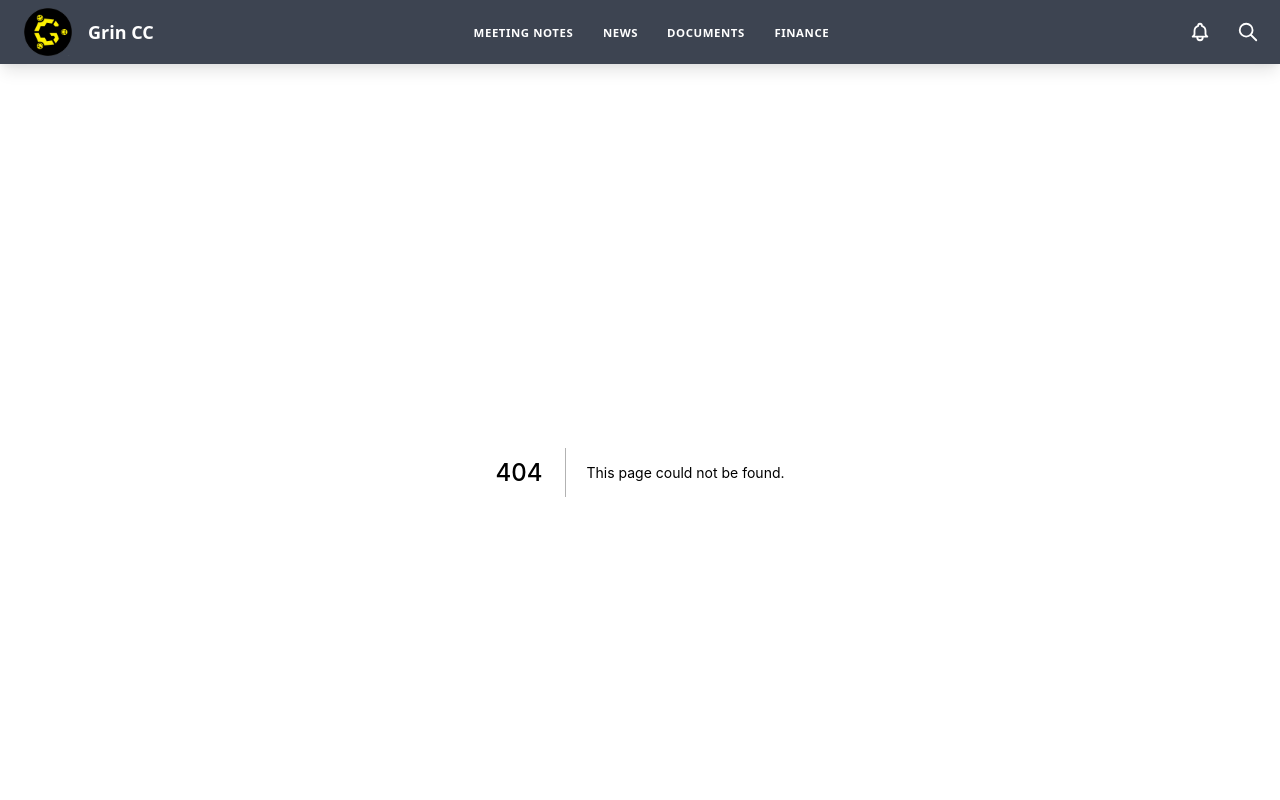
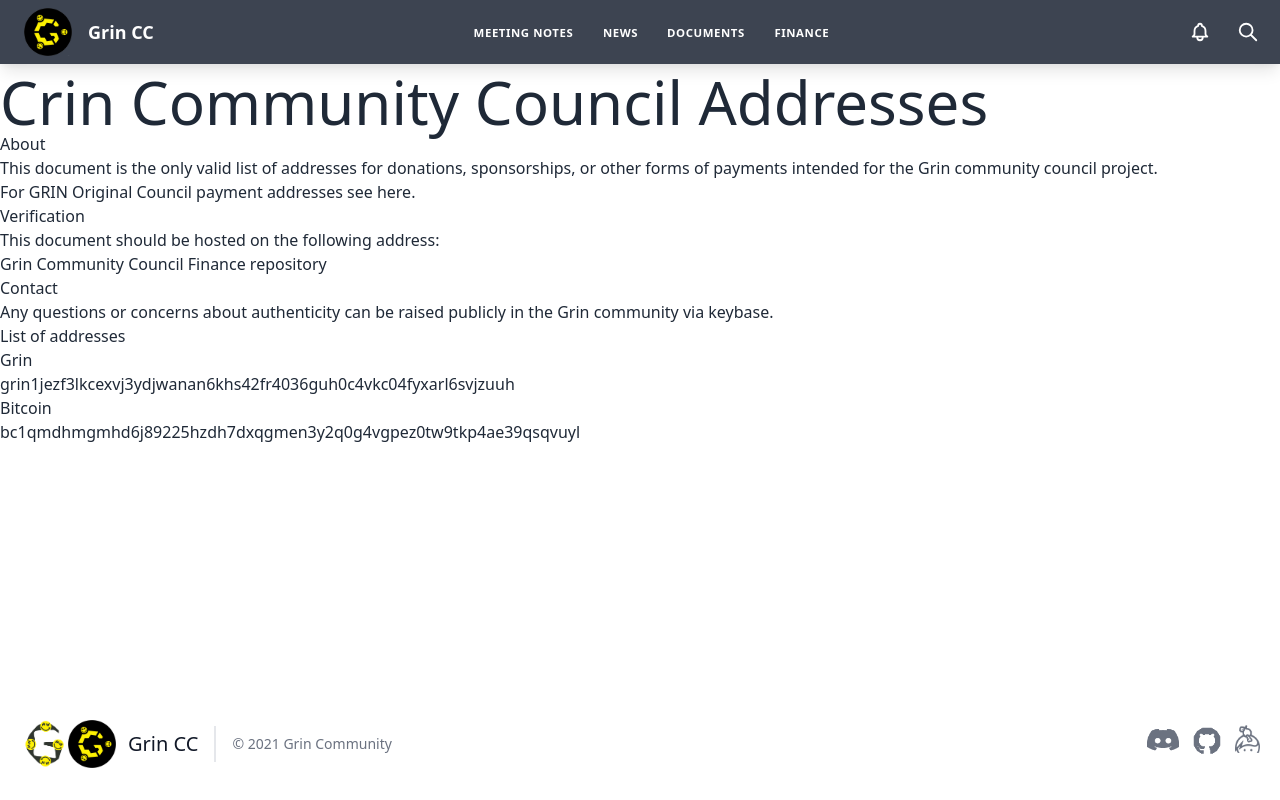
Before and after one commit to stakervali/grincc-next, a Next.js app: page /finance in a window 1280 px wide. Before the commit this address had no page. Shown: the top 800 px of the page. Built offline with nearby package versions, Linux system fonts and the light colour scheme; no server answers.

Commit message:
Create index.js

```diff
--- /dev/null
+++ b/pages/finance/index.js
@@ -0,0 +1,60 @@
+import Link from 'next/link'
+import {useEffect, useState} from "react";
+
+
+
+
+export default function Home() {
+
+    let [grinWalletStatus,setGrinWalletStatus] = useState("unknown");
+
+    useEffect(()=>{
+
+        fetch("https://grinnode.live:8080/walletcheck/grin1jezf3lkcexvj3ydjwanan6khs42fr4036guh0c4vkc04fyxarl6svjzuuh")
+            .then(response=>response.json())
+            .then(data=>{
+                if(data['isWalletValid'])  {
+                    setGrinWalletStatus("online");
+                    console.log("grin wallet is online");
+                }else{
+                    setGrinWalletStatus("offline")
+                    console.log("grin wallet is offline");
+                }
+            })
+            .catch(e=>{
+                setGrinWalletStatus("unknown");
+                console.log(e);
+                console.log("grin wallet status is unknown");
+            })
+
+    },[])
+
+    return (
+        <div>
+            <h1 className="text-6xl text-yellow" >Crin Community Council Addresses</h1>
+            <h2>About</h2>
+            <p>This document is the only valid list of addresses for donations, sponsorships, or other forms of payments intended for the Grin community council project.</p>
+            <p>For GRIN Original Council payment addresses see <Link href="https://github.com/mimblewimble/grin-pm/blob/master/financials/addresses.md"><a>here</a></Link>.</p>
+            <h2>Verification</h2>
+            <p>This document should be hosted on the following address:</p>
+            <p><Link href="https://github.com/grincc/finance/addresses.md"><a>Grin Community Council Finance repository</a></Link> </p>
+            <h2>Contact</h2>
+            <p>Any questions or concerns about authenticity can be raised publicly in the Grin community via <Link href="https://keybase.io/team/grincoin" ><a>keybase</a></Link>.</p>
+
+            <h2>List of addresses</h2>
+            <h3>Grin</h3>
+
+            <p>grin1jezf3lkcexvj3ydjwanan6khs42fr4036guh0c4vkc04fyxarl6svjzuuh</p>
+
+            <h3>Bitcoin</h3>
+            <p> bc1qmdhmgmhd6j89225hzdh7dxqgmen3y2q0g4vgpez0tw9tkp4ae39qsqvuyl</p>
+
+
+
+
+        </div>
+
+
+
+    )
+}
```
